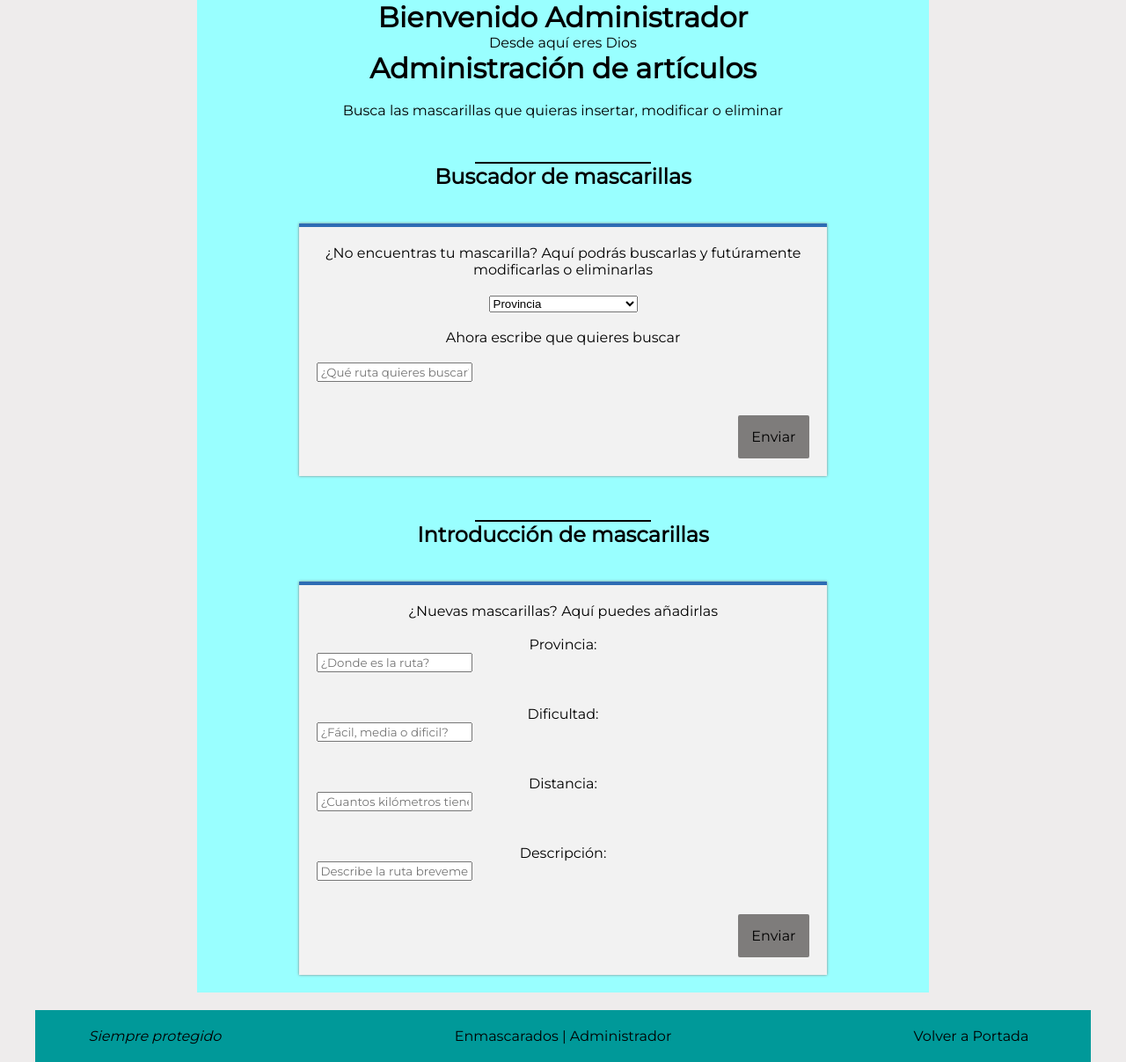
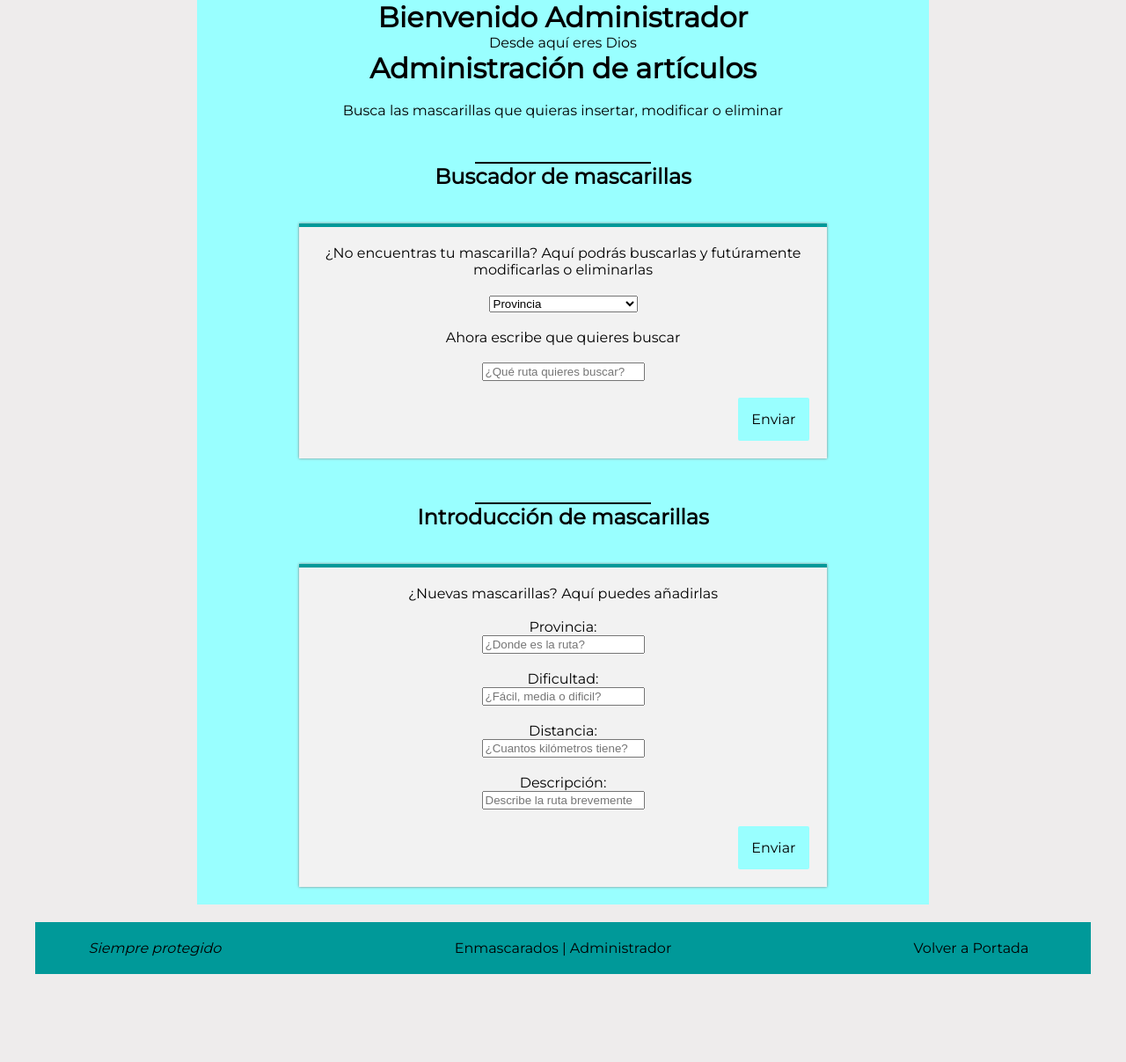
Before and after one commit to Gorkeles/tfg, a PHP site: page /admin.view.php in a window 1280 px wide. Shown: the part 49-1256 px from the top of the page at 88% size. After the commit the page ends 1156 px from the top, so only its background shows below. Run offline with PHP 8.4, Linux system fonts and the light colour scheme.

Commit message:
Solucionando errores del css

```diff
--- a/estilos.css
+++ b/estilos.css
@@ -332,14 +332,9 @@ form {
     background: #f2f2f2;
     overflow: hidden;
     box-shadow: 0 0 3px grey;
-    border-top: 4px solid #2e6cb4;
+    border-top: 4px solid var(--primary-color);
 }
 
-
-/*Accedemos a los input que hemos creado*/
-
-form input[type="text"],
-form input[type="day"],
 
 /*Estado focus (cuando está seleccionado) */
 
@@ -348,9 +343,6 @@ form input[type="text"]:focus {
     font-family: "Montserrat", sans-serif;
     display: block;
 }
-
-
-/*formlogin input[type="day"]:focus,*/
 
 
 /*Reglas para ancho y alto del formulario*/
@@ -388,7 +380,7 @@ label {
 .btn,
 form input[type="submit"] {
     padding: 15px;
-    background: #7e7c7b;
+    background: var(--background-color);
     color: #000000;
     font-size: 1em;
     font-family: "Montserrat", sans-serif;
@@ -399,7 +391,7 @@ form input[type="submit"] {
 }
 
 form input[type="submit"]:hover {
-    background: #2e6cb4;
+    background: var(--primary-color);
 }
 
 .container {
@@ -483,9 +475,6 @@ footer img {
     width: 12%;
 }
 
-
-
-
 .item {
     border: 2px solid #000;
     padding: 10px;
@@ -510,11 +499,13 @@ footer img {
     margin: 20px 0px 15px;
 }
 
-  .item-details > .item-price {
+.item-details>.item-price {
     margin: 0;
 }
 
+
 /* ? SHOPPING CART */
+
 .shopping-cart-items {
     padding: 20px 0px;
 }
```
Lines whose indentation alone changed are shown as unchanged.
